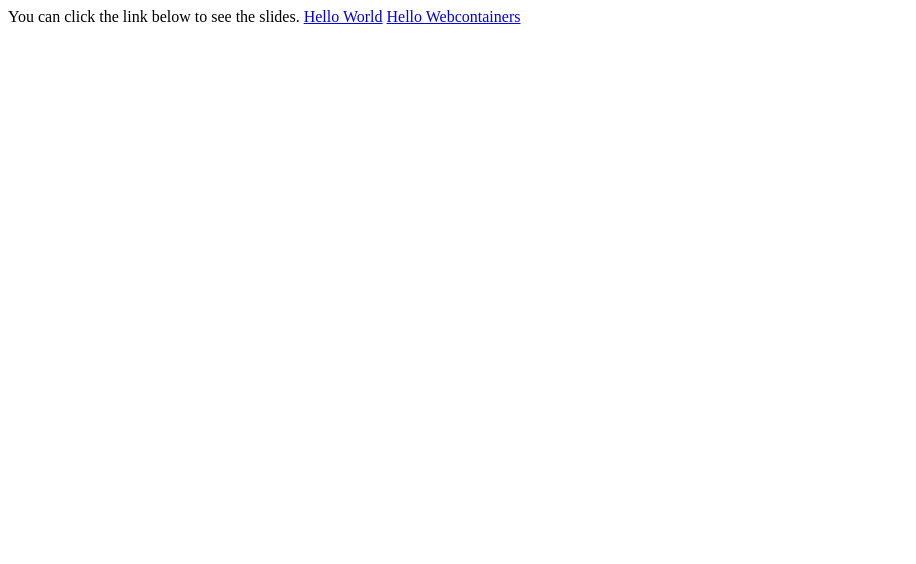
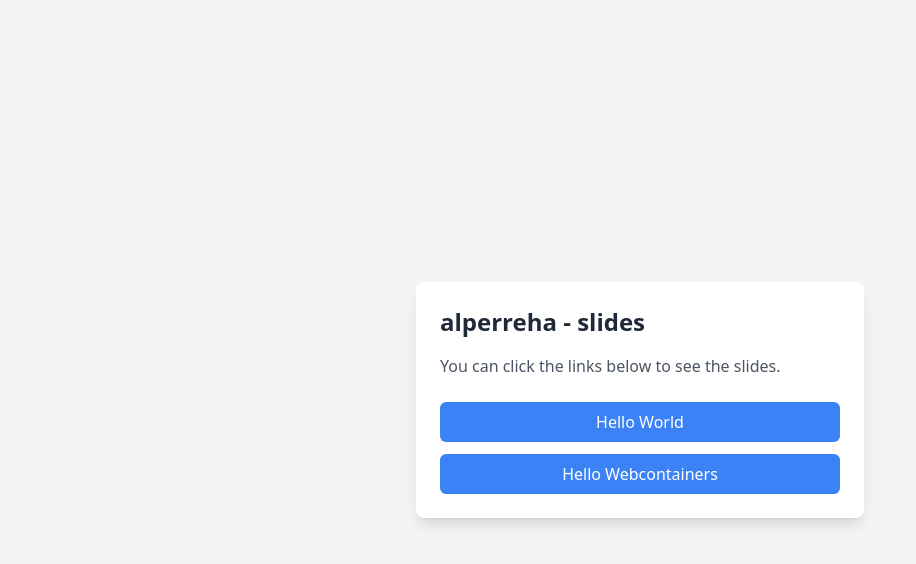
Before and after one commit to alperreha/slides, a website: page index.html in a window 1280 px wide. Shown: the whole page, without its empty margins (0-916 px from the left). Drawn offline with nearby package versions, Linux system fonts and the light colour scheme.

Commit message:
fix: root path index.html ui tailwindcss added

```diff
--- a/index.html
+++ b/index.html
@@ -4,11 +4,17 @@
     <meta charset="UTF-8">
     <meta name="viewport" content="width=device-width, initial-scale=1.0">
     <title>alperreha - slides</title>
+    <script src="https://cdn.tailwindcss.com"></script>
 </head>
-<body>
-    You can click the link below to see the slides.
+<body class="min-h-screen bg-gray-100 flex flex-col items-center justify-center p-4"></body>
+    <div class="max-w-md w-full bg-white rounded-lg shadow-lg p-6">
+        <h1 class="text-2xl font-bold text-gray-800 mb-4">alperreha - slides</h1>
+        <p class="text-gray-600 mb-6">You can click the links below to see the slides.</p>
 
-    <a href="/hello-world/">Hello World</a>
-    <a href="/hello-webcontainers/">Hello Webcontainers</a>
+        <div class="space-y-3">
+            <a href="/hello-world/" class="block w-full px-4 py-2 text-center bg-blue-500 text-white rounded-md hover:bg-blue-600 transition-colors">Hello World</a>
+            <a href="/hello-webcontainers/" class="block w-full px-4 py-2 text-center bg-blue-500 text-white rounded-md hover:bg-blue-600 transition-colors">Hello Webcontainers</a>
+        </div>
+    </div>
 </body>
-</html>
+</html></div>
```
